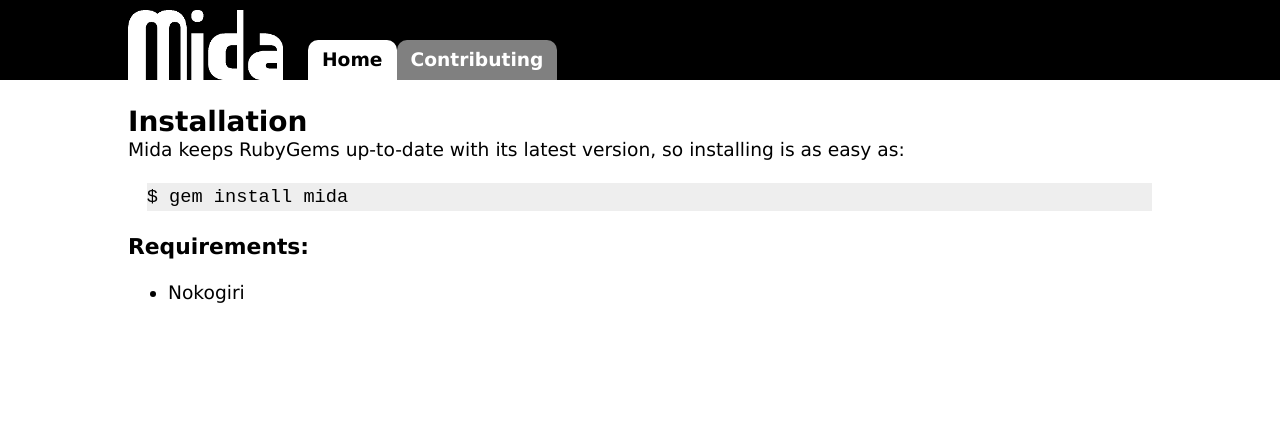
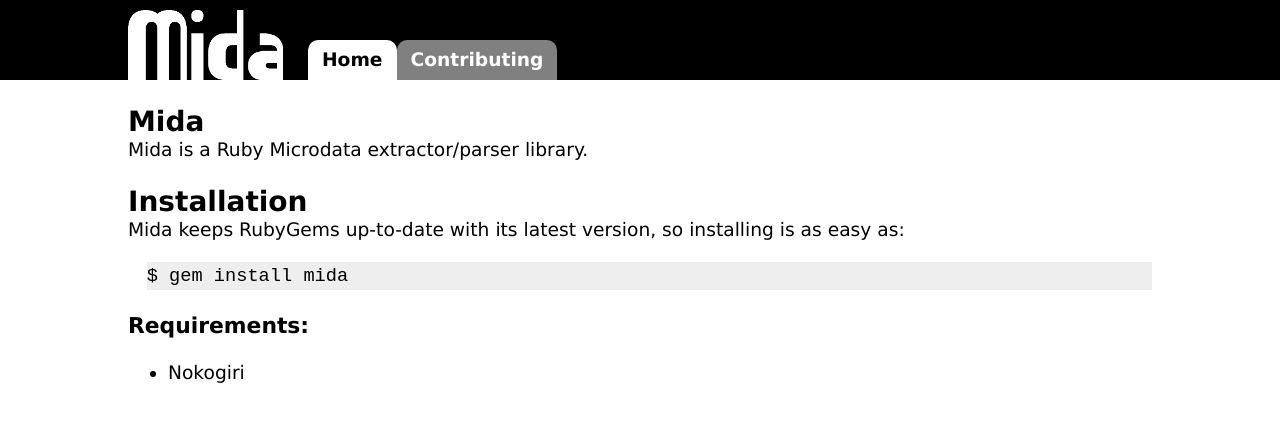
Before and after one commit to lawrencewoodman/mida, a Jekyll site: the page built from index.html, in a window 1280 px wide. Shown: the top 422 px of the page. Built offline with Jekyll 4.4.1, drawn with Linux system fonts in a browser that asks for light colours; Markdown is read by kramdown in place of the engine named in the settings.

Commit message:
Add brief explanation of mida

```diff
--- a/index.html
+++ b/index.html
@@ -4,8 +4,10 @@
 menuOption: home
 ---
 
+<h2>Mida</h2>
+Mida is a Ruby Microdata extractor/parser library.
+
 <h2>Installation</h2>
-
 Mida keeps RubyGems up-to-date with its latest version, so installing is as easy as:<br />
 
 <pre><code>$ gem install mida</code></pre>
```
